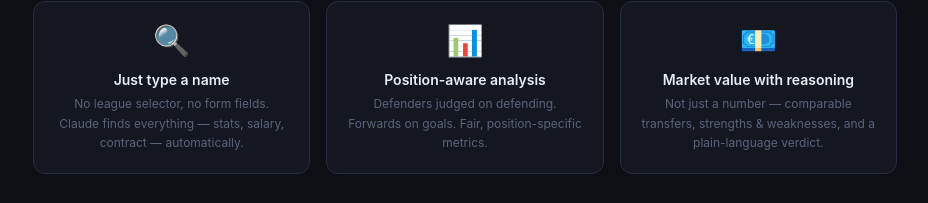
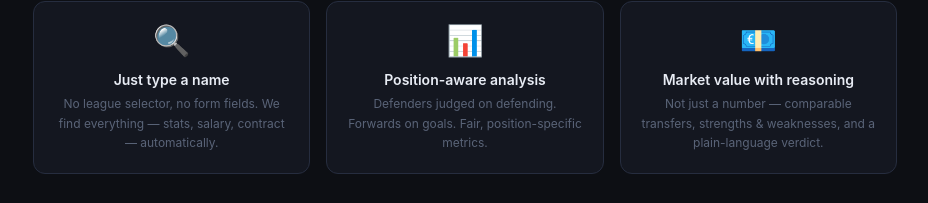
Before and after one commit to omaryaakoubipro-dev/Player-Valuation-Cash-On-The-Pitch, a Next.js app: page / in a window 1280 px wide. Shown: the part 412-615 px from the top of the page, without its empty margins (175-1103 px from the left). Built offline with nearby package versions, Linux system fonts and the light colour scheme.

Commit message:
Update 'Just type a name' card description
https://claude.ai/code/session_01G19vbmPdvz7MF32rxfT4Xb

```diff
--- a/app/page.tsx
+++ b/app/page.tsx
@@ -131,7 +131,7 @@ export default function Home() {
               {
                 icon: "🔍",
                 title: "Just type a name",
-                desc: "No league selector, no form fields. Claude finds everything — stats, salary, contract — automatically.",
+                desc: "No league selector, no form fields. We find everything — stats, salary, contract — automatically.",
               },
               {
                 icon: "📊",
```
